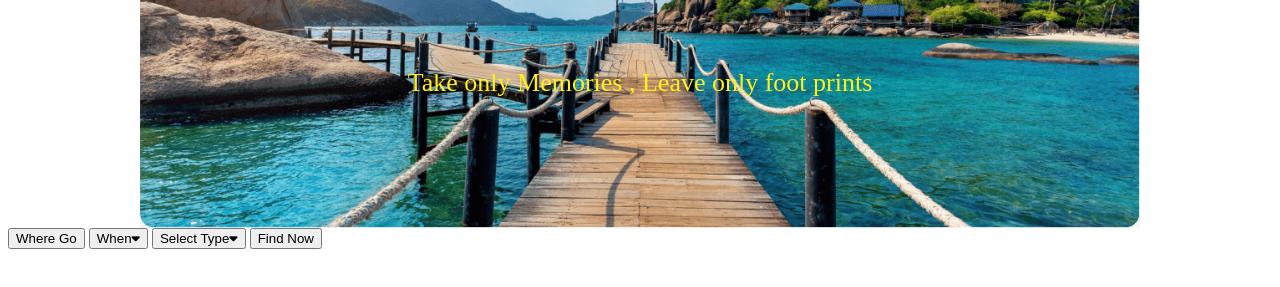
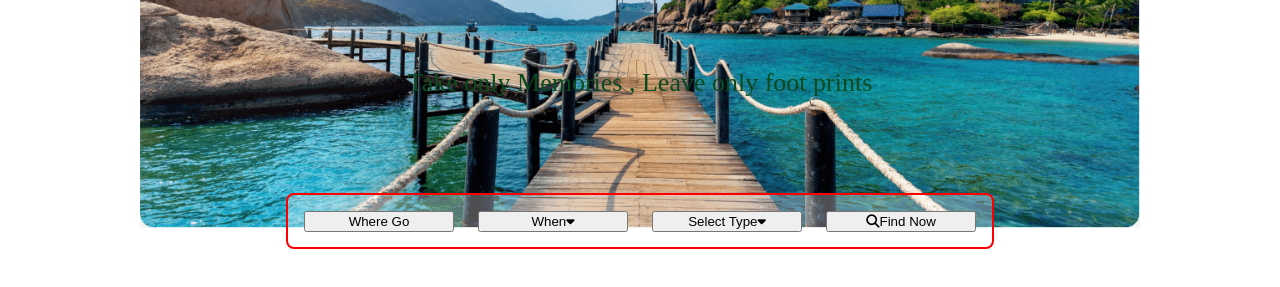
Before and after one commit to jabir6k/Country-Travel-repo, a plain HTML site: page index.html in a window 1280 px wide. Shown: the part 259-546 px from the top of the page. Drawn offline with Linux system fonts and the light colour scheme.

Commit message:
added buttons

```diff
--- a/index.html
+++ b/index.html
@@ -33,10 +33,12 @@
             <h1 class="banner-heading">Explore Your Travel</h1>
             <h2 class="banner-heading-02">Take only Memories , Leave only foot prints</h2>
 
-            <button class="">Where Go</button>
-            <button class="">When<i class="fa-solid fa-caret-down" style="color: #000000;"></i></button>
-            <button class="">Select Type<i class="fa-solid fa-caret-down" style="color: #000000;"></i></i></button>
-            <button class="">Find Now</button>
+           <div class="buttons">
+            <button class="btn">Where Go</button>
+            <button class="btn">When<i class="fa-solid fa-caret-down" style="color: #000000;"></i></button>
+            <button class="btn">Select Type<i class="fa-solid fa-caret-down" style="color: #000000;"></i></i></button>
+            <button class="btn"><i class="fa-solid fa-magnifying-glass"></i>Find Now</button>
+           </div>
 
 
         </div>
--- a/styles/style.css
+++ b/styles/style.css
@@ -89,9 +89,32 @@ font-weight: 800;
     transform: translate(-50%, -50%);
 }
 .banner-heading-02{
-    color: #fff018;
+    color: #0c4b1f;
     font-size: 26px;
 font-style: normal;
 font-weight: 400;
 line-height: 26px;
 }
+
+.buttons{
+    position: absolute;
+    top: 60%;
+    left: 50%;
+    transform: translate(-50%, -50%);
+}
+.buttons{
+    border: 2px solid red;
+    width: auto;
+    height: 20px;
+    display: inline-flex;
+    padding: 16px;
+    align-items: flex-start;
+    gap: 24px;
+    border-radius: 8px;
+    background: rgba(255, 255, 255, 0.30);
+
+}
+ .btn{
+    width: 150px;
+
+}
```
